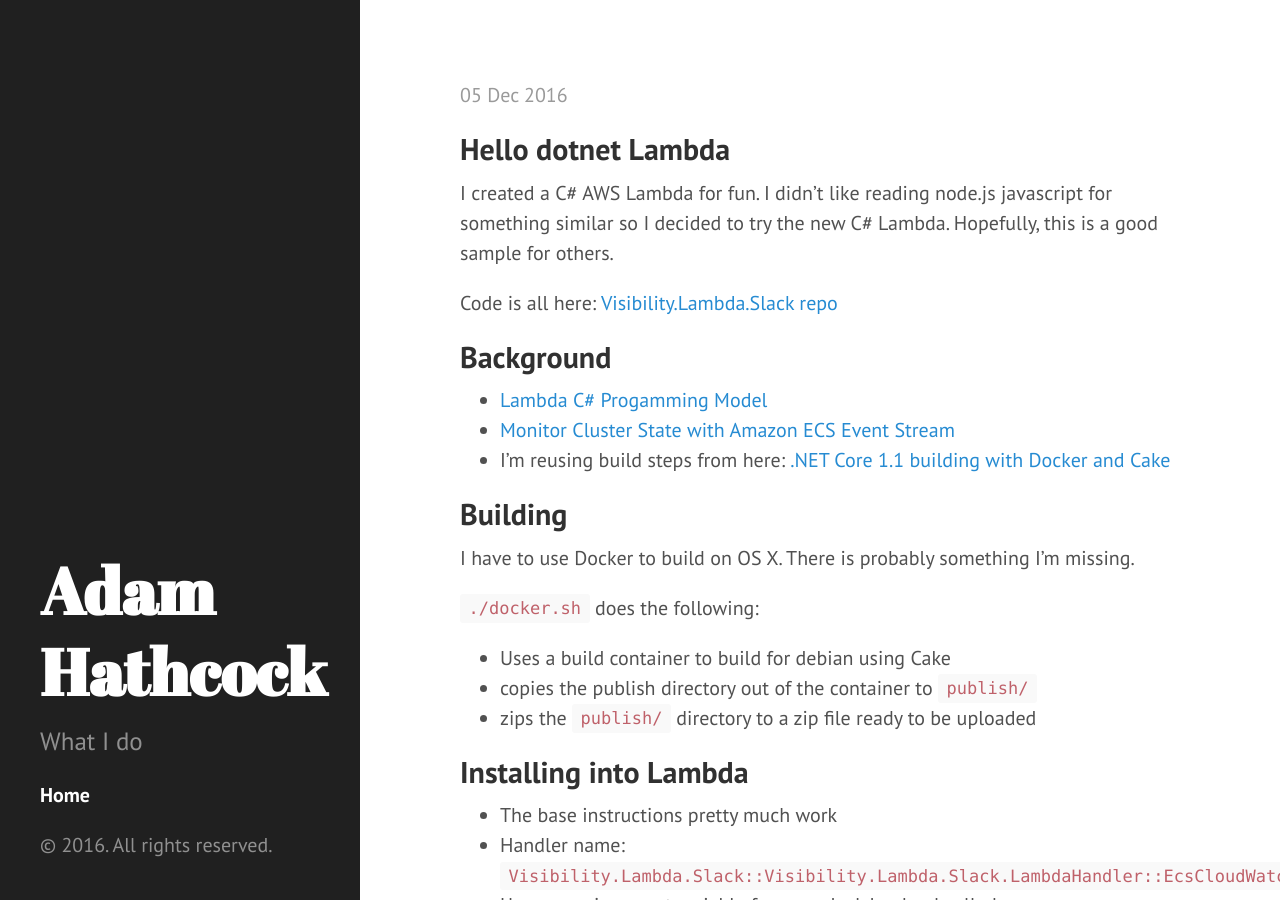
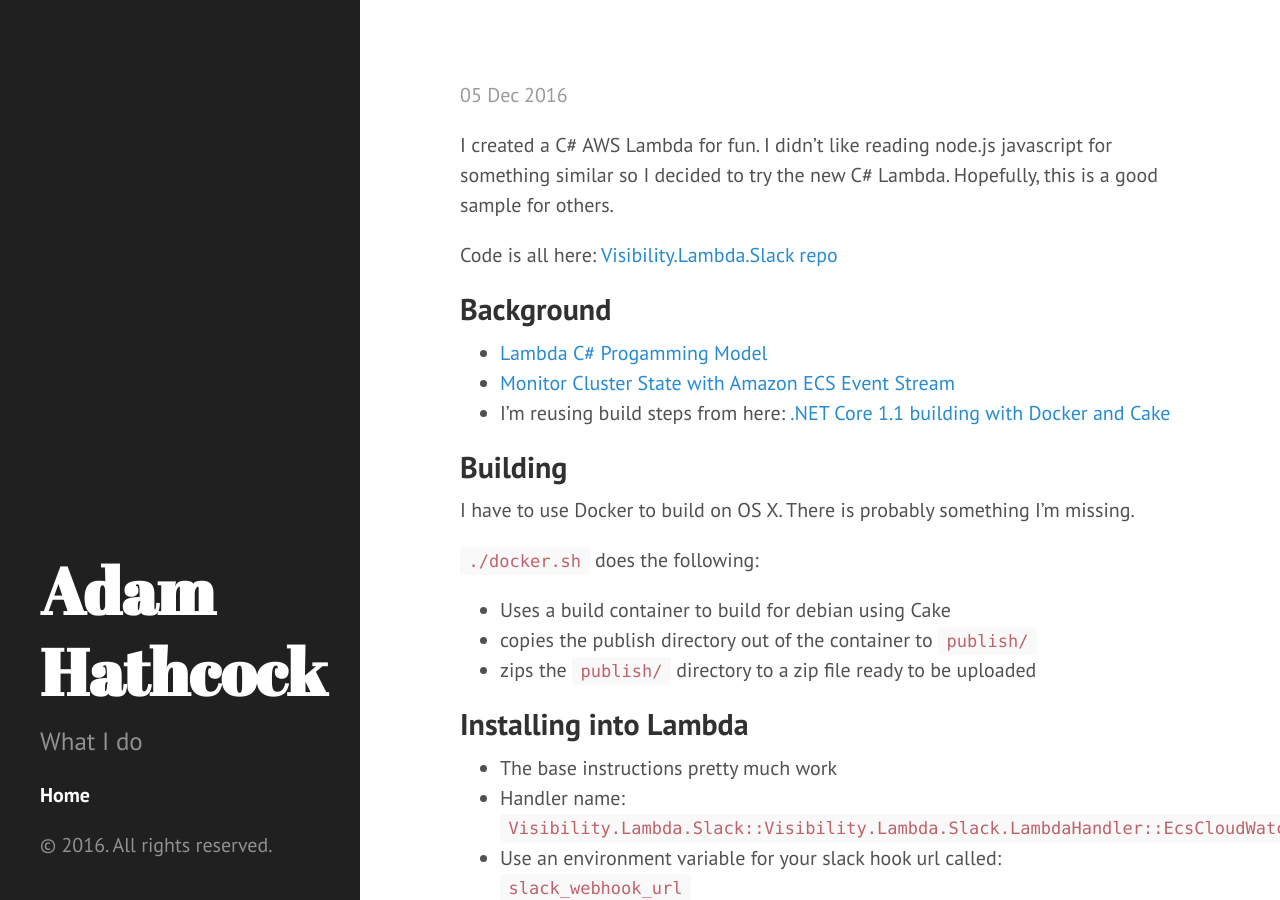
Before and after one commit to adamhathcock/adamhathcock.github.io, a Jekyll site: the page built from index.html, in a window 1280 px wide and 900 px high. Built offline with Jekyll 4.4.1, drawn with Linux system fonts in a browser that asks for light colours; the list of posts is cut into pages by our own code.

Commit message:
Post update: C# Lambda: ECS to slack!

```diff
--- a/_posts/2016-12-02-c-lambda-ecs-to-slack.markdown
+++ b/_posts/2016-12-02-c-lambda-ecs-to-slack.markdown
@@ -3,8 +3,6 @@ published: true
 title: C# Lambda: ECS to slack!
 layout: post
 ---
-## Hello dotnet Lambda ##
-
 I created a C# AWS Lambda for fun.  I didn't like reading node.js javascript for something similar so I decided to try the new C# Lambda.  Hopefully, this is a good sample for others.
 
 Code is all here: [Visibility.Lambda.Slack repo](https://github.com/Visibilityltd/Visibility.Lambda.Slack)
```
